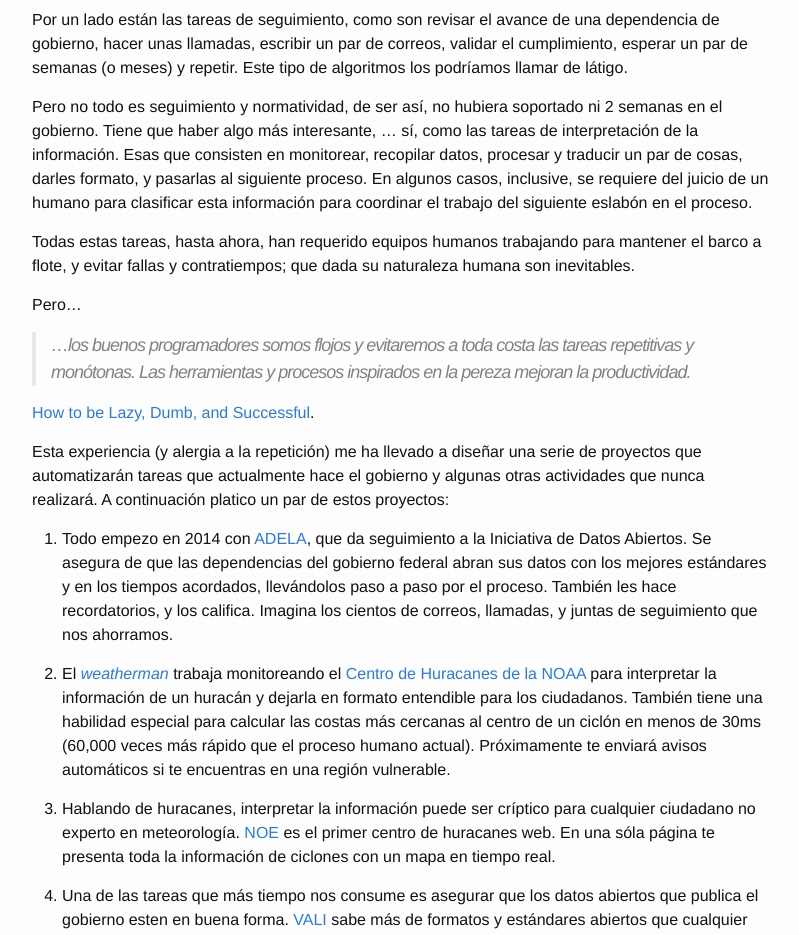
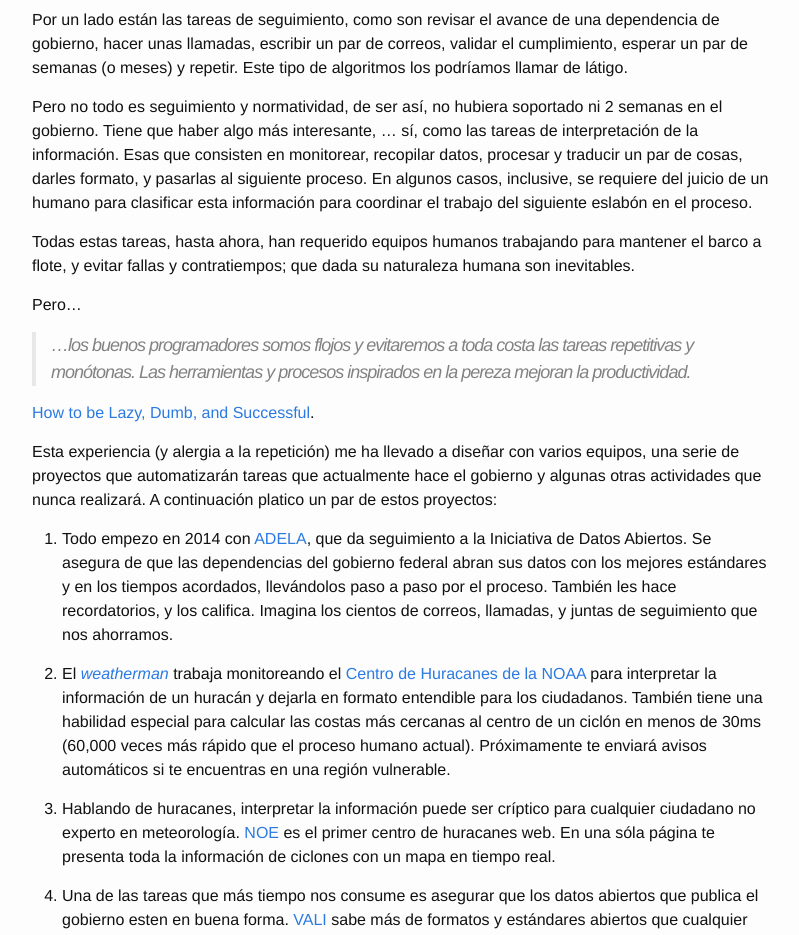
Before and after one commit to defvol/refactor, a Jekyll site: the page built from _posts/2015-06-21-las-maquinas-vienen.md, in a window 1280 px wide. Shown: the part 321-1256 px from the top of the page, without its empty margins (238-1037 px from the left). Built offline with Jekyll 4.4.1, drawn with Linux system fonts in a browser that asks for light colours.

Commit message:
Actualizo post de las máquinas

```diff
--- a/_posts/2015-06-21-las-maquinas-vienen.md
+++ b/_posts/2015-06-21-las-maquinas-vienen.md
@@ -18,7 +18,7 @@ Pero...
 
 [How to be Lazy, Dumb, and Successful](http://blog.codinghorror.com/how-to-be-lazy-dumb-and-successful/).
 
-Esta experiencia (y alergia a la repetición) me ha llevado a diseñar una serie de proyectos que automatizarán tareas que actualmente hace el gobierno y algunas otras actividades que nunca realizará. A continuación platico un par de estos proyectos:
+Esta experiencia (y alergia a la repetición) me ha llevado a diseñar con varios equipos, una serie de proyectos que automatizarán tareas que actualmente hace el gobierno y algunas otras actividades que nunca realizará. A continuación platico un par de estos proyectos:
 
 1. Todo empezo en 2014 con [ADELA](#adela), que da seguimiento a la Iniciativa de Datos Abiertos. Se asegura de que las dependencias del gobierno federal abran sus datos con los mejores estándares y en los tiempos acordados, llevándolos paso a paso por el proceso. También les hace recordatorios, y los califica. Imagina los cientos de correos, llamadas, y juntas de seguimiento que nos ahorramos.
 
```
